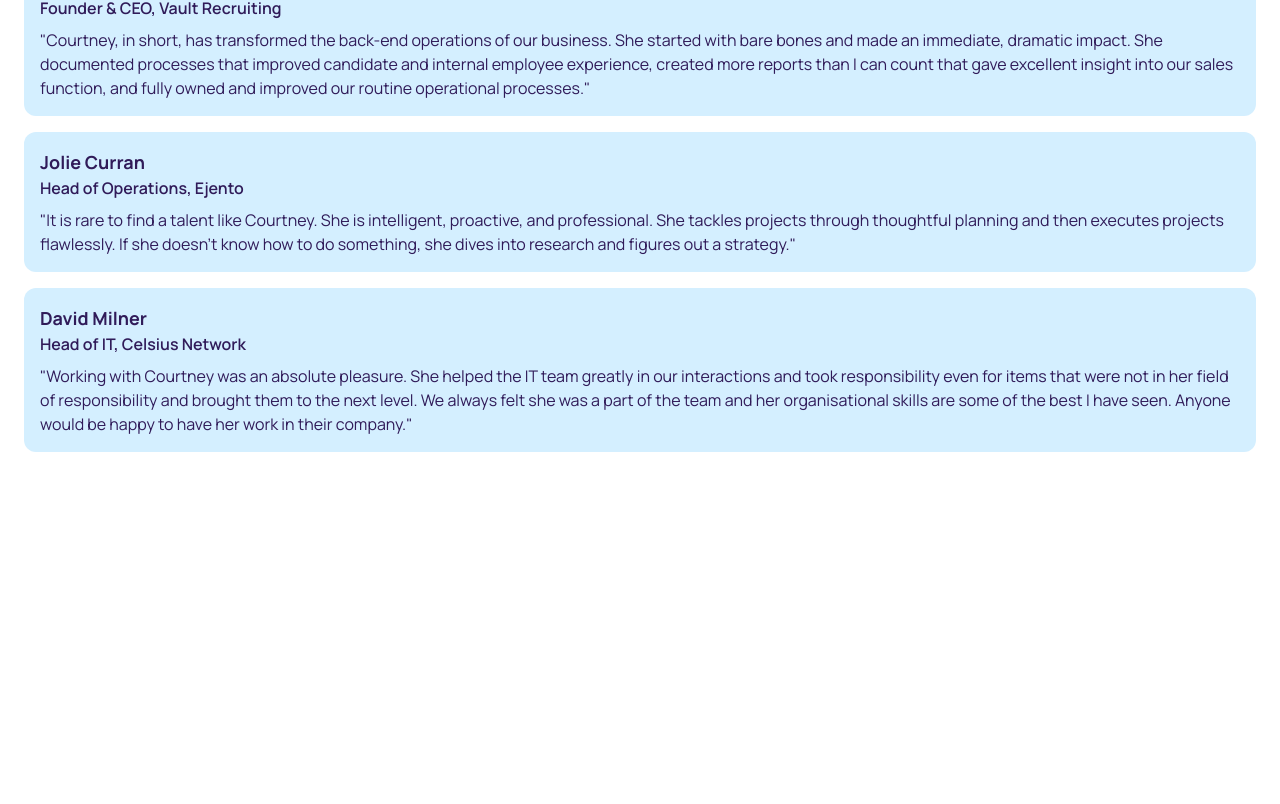
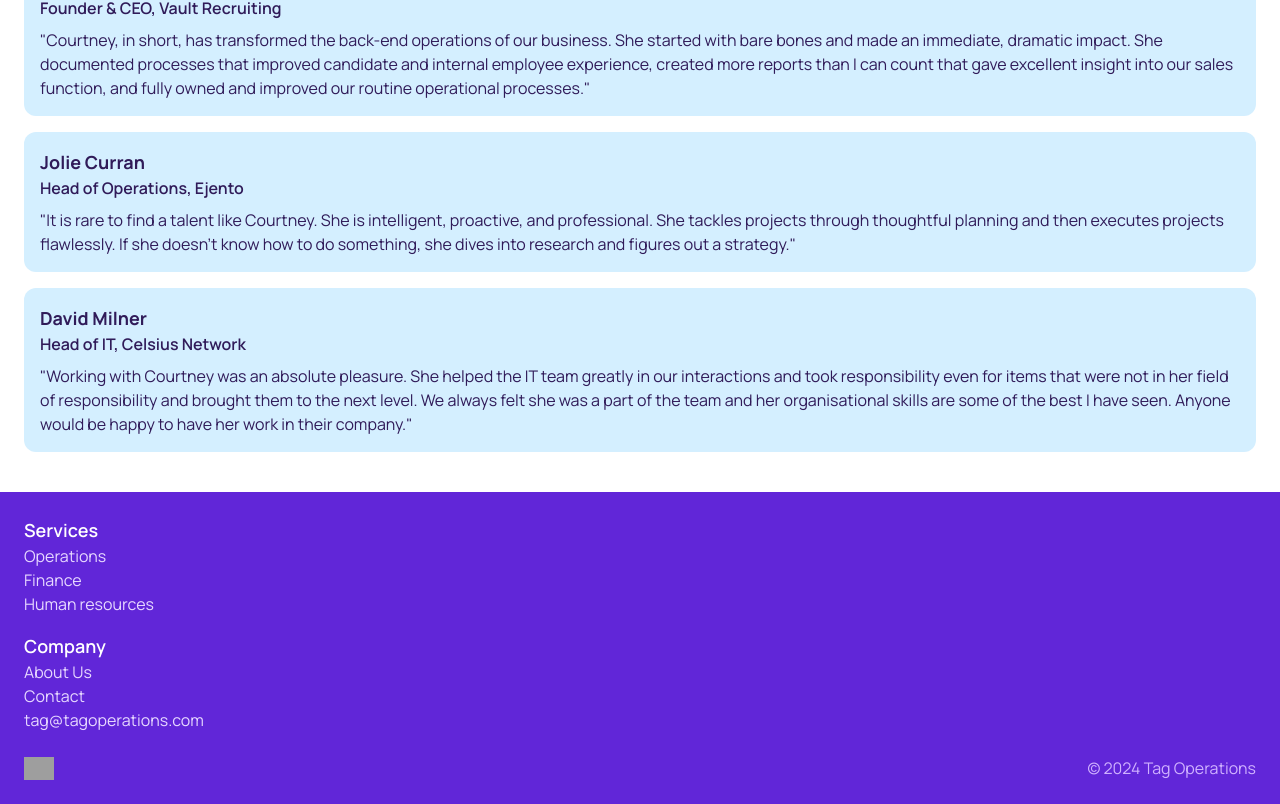
Before and after one commit to hicass/tag-ops-v3, a Next.js app: page / in a window 1280 px wide. Shown: the part 938-1742 px from the top of the page. Before the commit the page ends 1430 px from the top, so only its background shows below. Built offline with nearby package versions, Linux system fonts and the light colour scheme; no server answers; grey boxes are pictures that could not be loaded.

Commit message:
Add footer, and sytle it

```diff
--- a/src/app/layout.tsx
+++ b/src/app/layout.tsx
@@ -2,10 +2,10 @@ import type { Metadata } from 'next';
 import { Inter } from 'next/font/google';
 
 import Nav from '@/components/Nav/Nav';
+import Footer from '@/components/Footer/Footer';
+import './globals.css';
 
 import Provider from '@/context/Provider';
-
-import './globals.css';
 
 const inter = Inter({ subsets: ['latin'] });
 
@@ -28,6 +28,7 @@ export default function RootLayout({
         <body suppressHydrationWarning={true} className={inter.className}>
           <Nav />
           {children}
+          <Footer />
         </body>
       </Provider>
     </html>
--- /dev/null
+++ b/src/components/Footer/Footer.tsx
@@ -0,0 +1,85 @@
+import Link from 'next/link';
+import Image from 'next/image';
+
+export default function Footer() {
+  return (
+    <footer className="flex flex-col p-6 bg-primary">
+      <div>
+        <h3 className="text-lg manrope-semibold text-background">Services</h3>
+        <ul>
+          <li>
+            <Link
+              href="/services/#operations"
+              className="text-secondarylight hover:text-background"
+            >
+              Operations
+            </Link>
+          </li>
+          <li>
+            <Link
+              href="/services/#finance"
+              className="text-secondarylight hover:text-background"
+            >
+              Finance
+            </Link>
+          </li>
+          <li>
+            <Link
+              href="/services/#finance"
+              className="text-secondarylight hover:text-background"
+            >
+              Human resources
+            </Link>
+          </li>
+        </ul>
+      </div>
+
+      <div className="mt-4">
+        <h3 className="text-lg manrope-semibold text-background">Company</h3>
+        <ul>
+          <li>
+            <Link
+              href="/about"
+              className="text-secondarylight hover:text-background"
+            >
+              About Us
+            </Link>
+          </li>
+          <li>
+            <Link
+              href="/contact"
+              className="text-secondarylight hover:text-background"
+            >
+              Contact
+            </Link>
+          </li>
+          <li>
+            <Link
+              href="mailto: tag@tagoperations.com"
+              className="text-secondarylight hover:text-background"
+            >
+              tag@tagoperations.com
+            </Link>
+          </li>
+        </ul>
+      </div>
+
+      <div className="flex flex-row justify-between items-end mt-6">
+        <Link
+          href="https://www.linkedin.com/company/tag-operations"
+          target="_blank"
+        >
+          <Image
+            src="/icons/brand-linkedin.svg"
+            alt="Linked In"
+            width={30}
+            height={30}
+          />
+        </Link>
+        <p className="text-secondary">
+          &copy; {new Date().getFullYear()} Tag Operations
+        </p>
+      </div>
+    </footer>
+  );
+}
```
